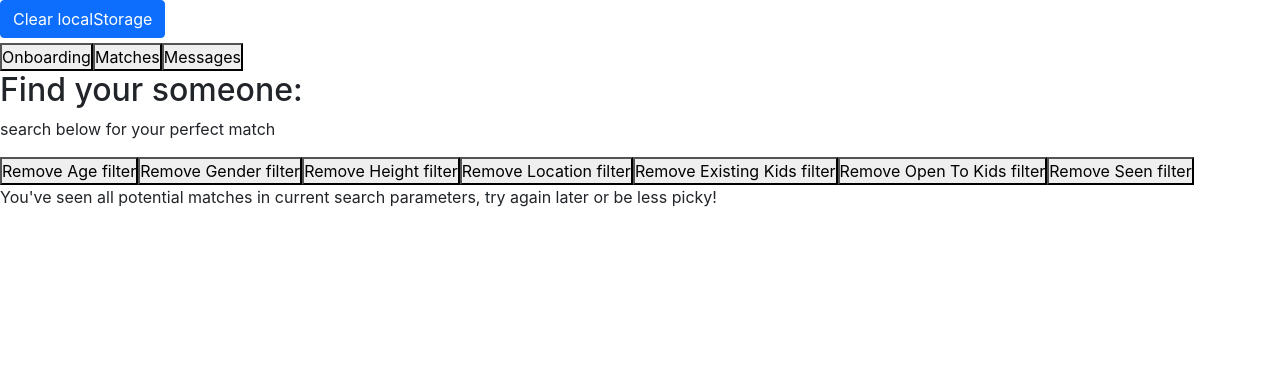
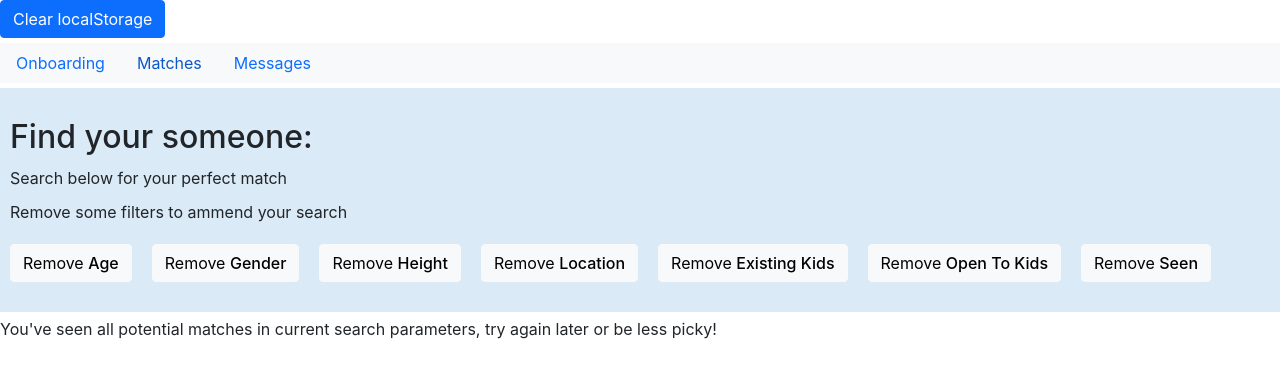
Before and after one commit to russellcs/ft1-dating-app, a React (Create React App) app: page / in a window 1280 px wide. Both pictures are taken after a click on the button "Matches". Shown: the top 378 px of the page. Built offline with nearby package versions, Linux system fonts and the light colour scheme.

Commit message:
bootstrap styling added to search/filter bar and top nav

```diff
--- a/src/components/Interface.jsx
+++ b/src/components/Interface.jsx
@@ -15,19 +15,19 @@ const Interface = (props) => {
 
   return (
     <>
-      <nav>
-        <button
+      <nav className="nav nav-pills flex-column flex-sm-row bg-light">
+        <button className="nav-link"
           onClick={() => dispatch({ type: types.SET_SCREEN, payload: 0 })}
         >
           Onboarding
         </button>
-        <button
+        <button className="nav-link"
           onClick={() => dispatch({ type: types.SET_SCREEN, payload: 1 })}
         >
           Matches
         </button>
 
-        <button
+        <button className="nav-link"
           onClick={() => dispatch({ type: types.SET_SCREEN, payload: 2 })}
         >
           Messages
--- a/src/components/Matching.jsx
+++ b/src/components/Matching.jsx
@@ -119,7 +119,6 @@ const Matching = () => {
   filteredUsers = filteredUsers.filter(potentialMatchFilter);
   filteredUsers = filteredUsers.sort(potentialMatchSorter);
   let userForReview = filteredUsers[currentResultIndex];
-  console.log(filteredUsers);
 
   const onLike = (user) => {
     const usersToAddToLikes = { user, currentUser };
--- a/src/components/Search.jsx
+++ b/src/components/Search.jsx
@@ -1,28 +1,31 @@
 import { types } from "../redux/types";
 import { useDispatch, useSelector } from "react-redux";
+import "./matching/search.scss";
 
 const Search = () => {
   const dispatch = useDispatch();
   const matchingFilter = useSelector((state) => state.general.matchingFilter);
 
   const buttons = [
-    { name: "ageFilter", displayName: "Age filter" },
-    { name: "genderFilter", displayName: "Gender filter" },
-    { name: "heightFilter", displayName: "Height filter" },
-    { name: "distanceFilter", displayName: "Location filter" },
-    { name: "existingKidsFilter", displayName: "Existing Kids filter" },
-    { name: "openToKidsFilter", displayName: "Open To Kids filter" },
-    { name: "seenFilter", displayName: "Seen filter" },
+    { name: "ageFilter", displayName: "Age" },
+    { name: "genderFilter", displayName: "Gender" },
+    { name: "heightFilter", displayName: "Height" },
+    { name: "distanceFilter", displayName: "Location" },
+    { name: "existingKidsFilter", displayName: "Existing Kids" },
+    { name: "openToKidsFilter", displayName: "Open To Kids" },
+    { name: "seenFilter", displayName: "Seen" },
   ];
 
   return (
-    <>
+    <div className="search">
       <h2>Find your someone:</h2>
-      <p>search below for your perfect match</p>
-
+      <p>Search below for your perfect match</p>
+      <p>Remove some filters to ammend your search </p>
+      <div>
         {buttons.map((button, index) => {
           return (
             <button
+              className="btn btn-light"
               key={index}
               name={button.name}
               onClick={(e) => {
@@ -33,11 +36,12 @@ const Search = () => {
               }}
             >
               {matchingFilter[button.name] ? "Remove " : "Add "}
-            {button.displayName}
+              <span>{button.displayName}</span>
             </button>
           );
         })}
-    </>
+      </div>
+    </div>
   );
 };
 
--- /dev/null
+++ b/src/components/matching/search.scss
@@ -0,0 +1,26 @@
+* {
+  margin: 0;
+  padding: 0;
+  box-sizing: border-box;
+}
+
+.search {
+  justify-content: center;
+  padding: 20px 0px;
+  background-color: #daeaf6;
+  margin: 5px 0px;
+
+  // .searchButtons {
+  //   display: flex;
+  //   justify-content: center;
+  // }
+
+  button,
+  h2,
+  p {
+    margin: 10px;
+  }
+  span {
+    font-weight: 500;
+  }
+}
--- a/src/redux/reducers/generalReducer.js
+++ b/src/redux/reducers/generalReducer.js
@@ -8,8 +8,7 @@ export function generalReducer(
   state = generalInitialStateFromDisk || generalInitialState,
   action
 ) {
-  console.log("helloWorld", generalInitialStateFromDisk);
-  console.log(action);
+  // console.log(action);
   switch (action.type) {
     case types.SET_USER_INPUT: {
       const result = { ...state, userInput: action.payload };
```
Also changed, not shown: 1 other file (tests, documents, lock files or other folders). Lines whose indentation alone changed are shown as unchanged.
